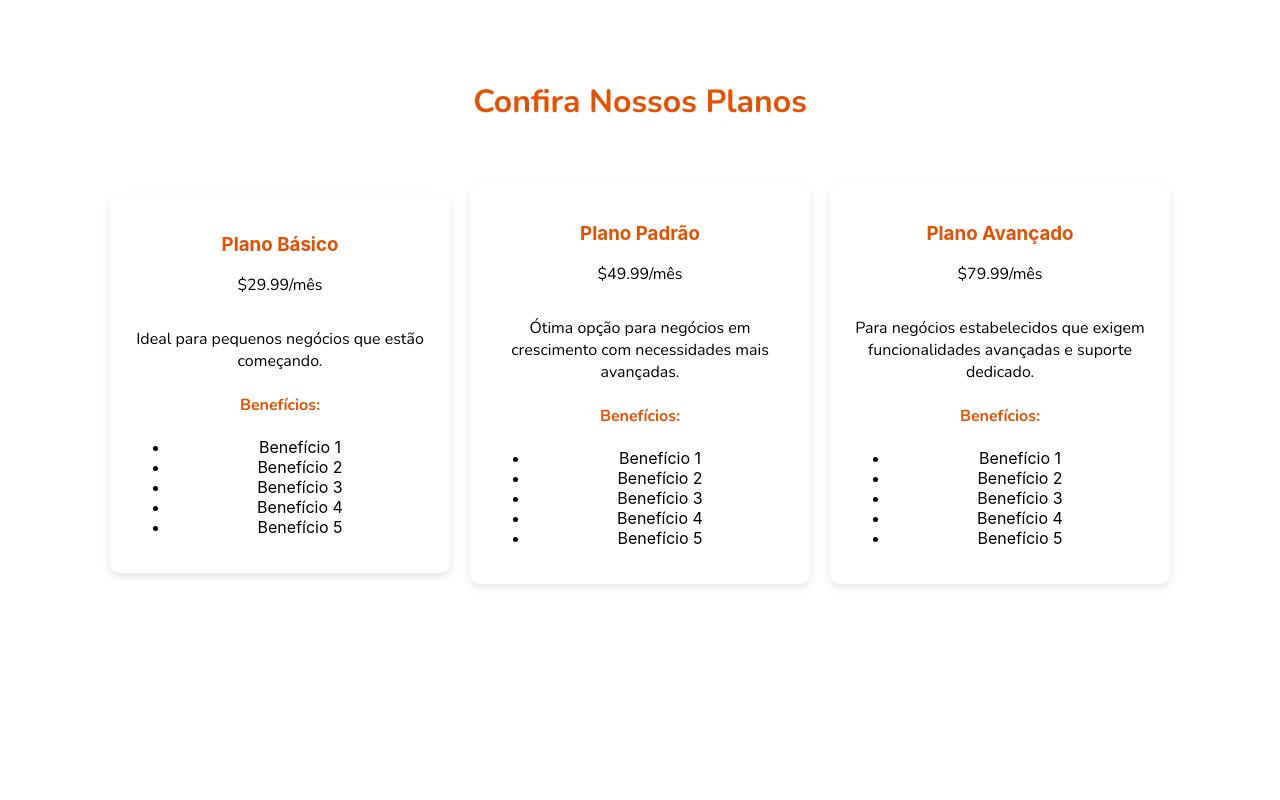
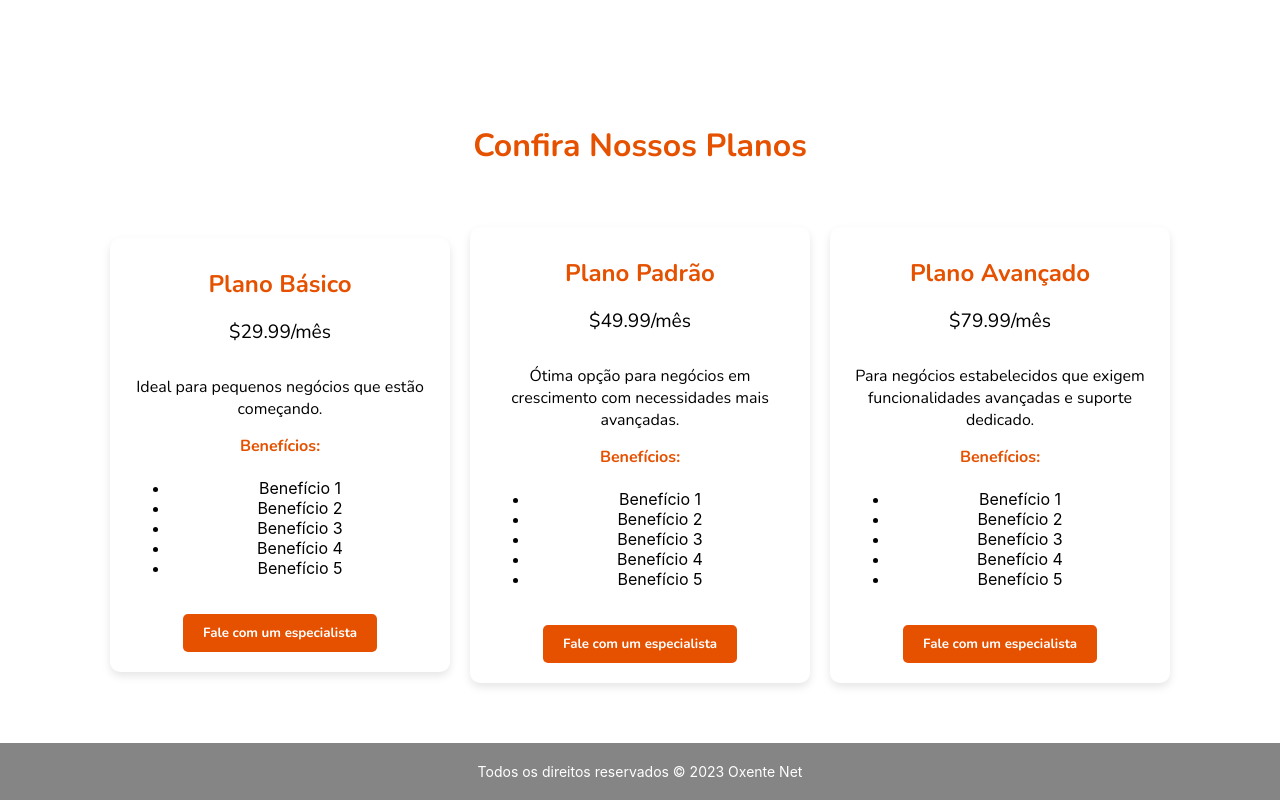
Before and after one commit to viniciusHerminio/OxenteConnect, a React (Create React App) app: page / in a window 1280 px wide. Shown: the part 3144-3944 px from the top of the page. Before the commit the page ends 3738 px from the top, so only its background shows below. Built offline with nearby package versions, Linux system fonts and the light colour scheme.

Commit message:
ultimos ajustes

```diff
--- a/src/App.css
+++ b/src/App.css
@@ -293,6 +293,78 @@ body {
 
 }
 
+.PlanCard {
+  background: #fff;
+  border-radius: 10px;
+  padding: 20px;
+  margin: 10px;
+  max-width: 300px;
+  box-shadow: 0 4px 8px rgba(0, 0, 0, 0.2);
+  transition: transform 0.3s ease-in-out, box-shadow 0.3s ease-in-out;
+  text-align: center;
+  display: flex;
+  flex-direction: column;
+  align-items: center;
+  flex: 1;
+  opacity: 0;
+}
+
+.PlanCard.in-view {
+  opacity: 1;
+  transform: translateY(0);
+}
+
+.CardTitle {
+  color: #e65100;
+  font-weight: bold;
+  font-size: 1.5em; /* Tamanho da fonte do título */
+  margin: 10px 0; /* Espaçamento entre o título e o conteúdo */
+  font-family: 'Nunito', sans-serif;
+}
+
+.PlanPrice {
+  font-family: 'Nunito', sans-serif;
+  font-size: 1.2em; /* Tamanho da fonte do preço */
+  margin-bottom: 15px; /* Espaçamento entre o preço e o conteúdo */
+}
+
+.planodescricao0,
+.planodescricao1,
+.planodescricao2,
+.planodescricao3 {
+  font-family: 'Nunito', sans-serif;
+  margin-bottom: 15px; /* Espaçamento entre os benefícios e o conteúdo */
+}
+
+.PlanCard:hover {
+  transform: scale(1.05); /* Aumenta o tamanho em 5% */
+  box-shadow: 0 8px 16px rgba(0, 0, 0, 0.2); /* Adiciona uma sombra sutil */
+  transition: transform 0.3s ease-in-out, box-shadow 0.3s ease-in-out; /* Adiciona uma transição suave */
+}
+
+.subtitlePlan {
+  font-family: 'Nunito', sans-serif;
+  color: #e65100;
+  margin-top: 10px; /* Espaçamento acima dos benefícios */
+}
+
+.ButtonSpecialist {
+  background-color: #e65100;
+  color: white;
+  border: none;
+  border-radius: 5px;
+  padding: 10px 20px;
+  margin-top: 20px; /* Espaçamento acima do botão */
+  cursor: pointer;
+  font-weight: bold;
+  transition: background-color 0.3s ease-in-out;
+  font-family: 'Nunito', sans-serif;
+}
+
+.ButtonSpecialist:hover {
+  background-color: #ff6f00; /* Cor de destaque ao passar o mouse */
+}
+
 .PlansContainer {
   display: flex;
   justify-content: center;
@@ -475,8 +547,18 @@ body {
   margin-top: 20px;
 }
 
+.Rodape {
+  background-color: #33333398; /* Cor de fundo do rodapé */
+  color: #fff; /* Cor do texto */
+  padding: 20px; /* Espaçamento interno */
+  text-align: center; /* Centralizar o texto */
+  font-size: 14px; /* Tamanho da fonte */
+  margin-top: 50px;
+}
 
-
+.Rodape p {
+  margin: 0; /* Remova a margem padrão para evitar espaço em branco extra */
+}
 
 
 @media (max-width: 600px) {
--- a/src/App.js
+++ b/src/App.js
@@ -237,9 +237,9 @@ function App() {
 
       <div className='planosContainer'>
         <animated.h1 style={slideAnimation} className={`BenefitsTitle ${showForm ? 'blur-text' : ''}`}>Confira Nossos Planos</animated.h1>
-        <div className={`PlansContainer${showForm ? 'blur-text' : ''}`}>
+         <div className={`PlansContainer${showForm ? ' blur-text' : ''}`}>
         {plansData.map((plan, index) => (
-            <animated.div style={slideAnimation} className="PlanCard" key={index}>
+          <div className="PlanCard" key={index}>
             <div className="CardHeader">
               <h3 className="CardTitle">{plan.name}</h3>
               <p className="PlanPrice">{plan.price}</p>
@@ -252,11 +252,17 @@ function App() {
                   <li key={idx}>{beneficio}</li>
                 ))}
               </ul>
+              <button className={`ButtonSpecialist ${showForm ? 'blur-text' : ''}`} onClick={handleContatoClick}>
+                Fale com um especialista
+              </button>
             </div>
-            </animated.div>
+          </div>
         ))}
       </div>
       </div>
+      <footer className="Rodape">
+      <p>Todos os direitos reservados &copy; {new Date().getFullYear()} Oxente Net</p>
+    </footer>
     </div>
   );
 }
```
Also changed, not shown: src/components/forms.js (added, +95 -0 lines), 1 other file (tests, documents, lock files or other folders). Lines whose indentation alone changed are shown as unchanged.
